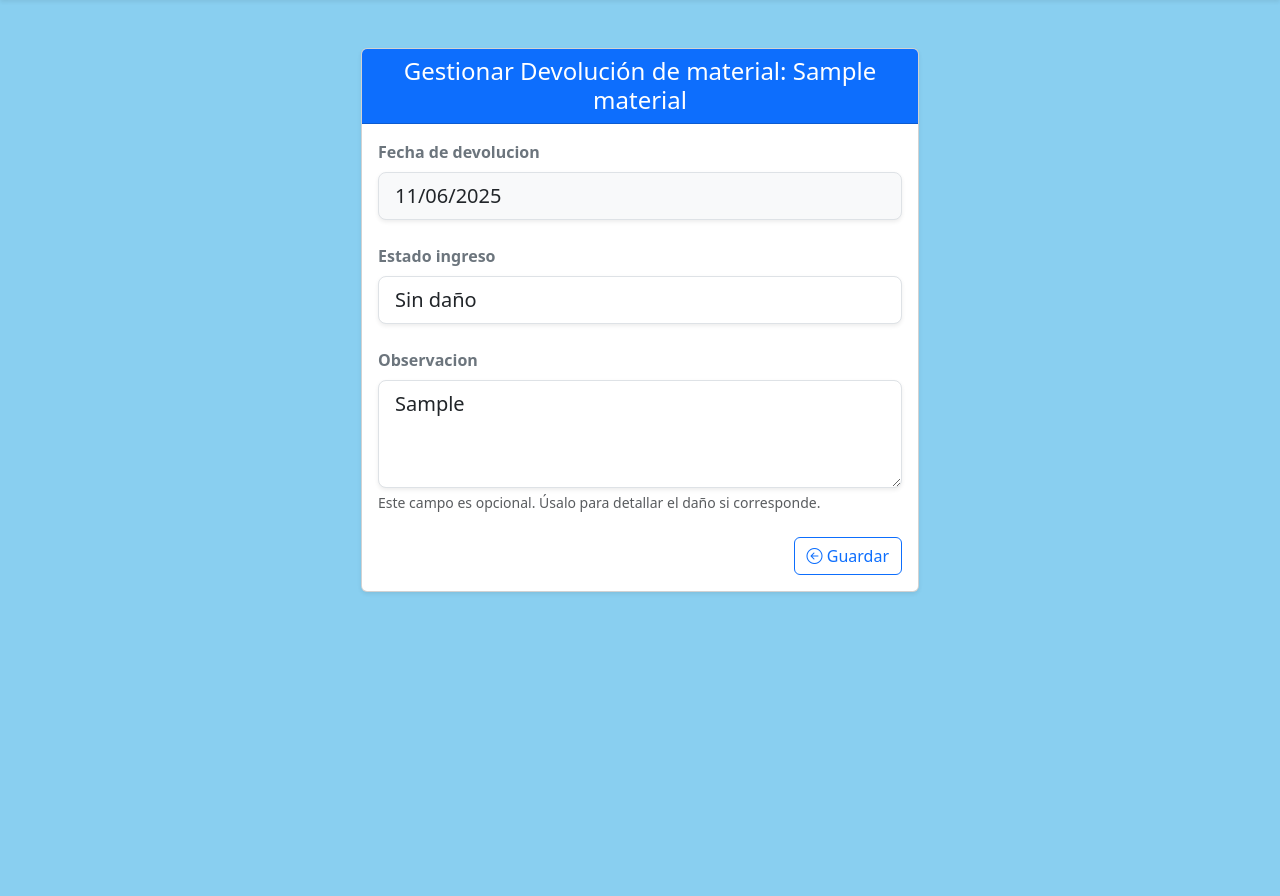
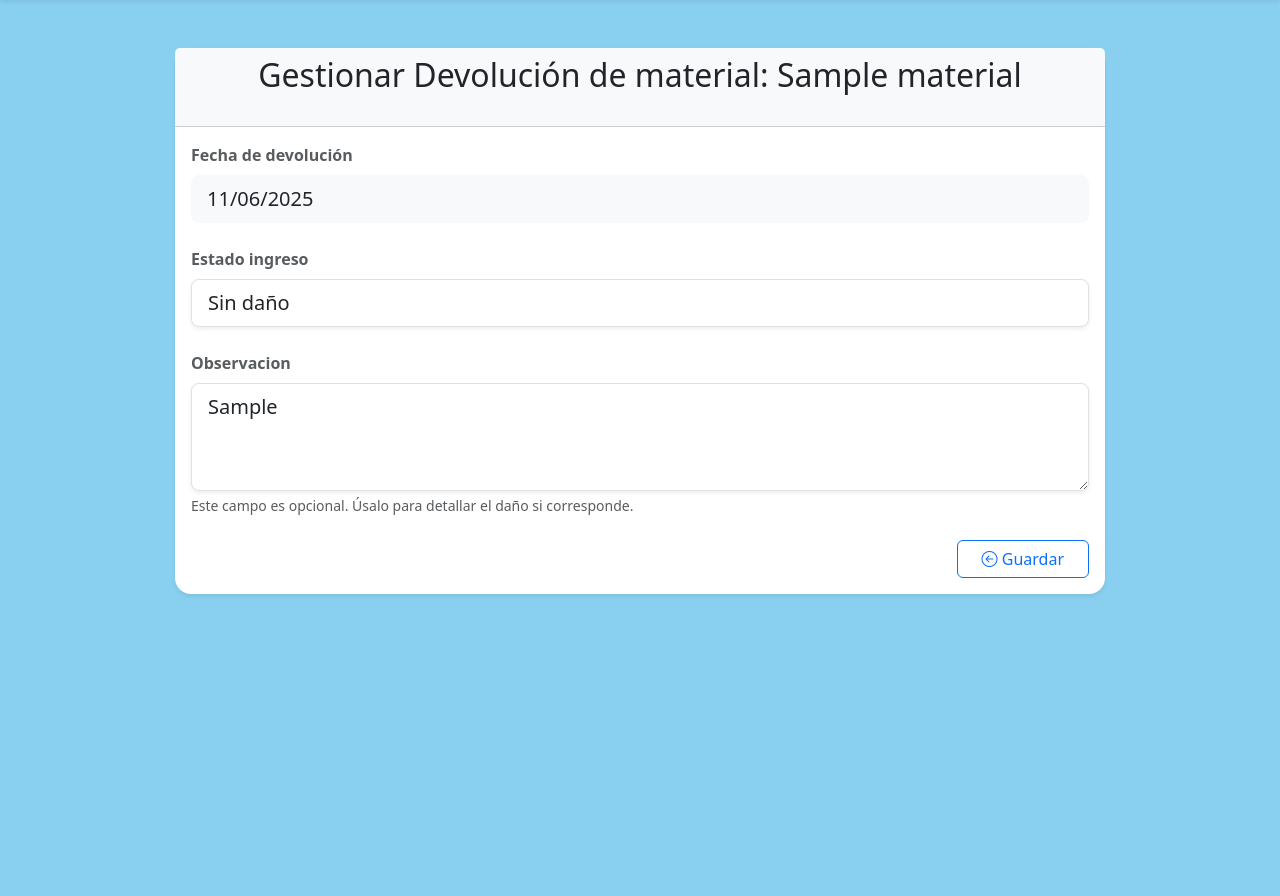
Before and after one commit to ConstanzaPavez/srvSIGEM, a Django app: page /devoluciones/1/ in a window 1280 px wide. Shown: the part 66-962 px from the top of the page. Run offline with Django 4.2, Linux system fonts and the light colour scheme; a user stored in the database is signed in; tables that the repository leaves empty hold one stand-in row (values such as "Sample post"); parts of the project's set-up code (start-up, migrations or seed data) failed here and were passed over; some libraries are stand-ins or nearby versions.

Commit message:
cambio visual gestionar devolucion

```diff
--- a/appSIGEM/templates/paginas/devoluciones/gestionar_devolucion.html
+++ b/appSIGEM/templates/paginas/devoluciones/gestionar_devolucion.html
@@ -4,28 +4,27 @@
 
 {% block content %}
 <div class="d-flex justify-content-center min-vh-100 text-black">
-    <div class="col-md-6">
-        <div class="card shadow-sm">
-            <div class="card-header bg-primary text-white">
-                <h4 class="mb-0 text-center">Gestionar Devolución de material: {{ item.material.nom_material }}</h4>
+    <div class="col-md-10">
+        <div class="card shadow-sm border-0 rounded-4">
+            <div class="card-header bg-light">
+                <h2 class="mb-4 text-center">Gestionar Devolución de material: {{ item.material.nom_material }}</h2>
             </div>
             <div class="card-body">
-
 
                 <form method="post" novalidate id="devolucionForm">
                     {% csrf_token %}
 
                     <!-- Mostrar fecha actual como referencia -->
                     <div class="mb-4">
-                        <label class="form-label fw-semibold text-secondary">Fecha de devolucion</label>
-                        <input type="text" class="form-control form-control-lg rounded-3 shadow-sm bg-light" value="{% now 'd/m/Y' %}" readonly>
+                        <label class="form-label fw-semibold text-muted">Fecha de devolución</label>
+                        <input type="text" class="form-control form-control-lg rounded-3 bg-light border-0" value="{% now 'd/m/Y' %}" readonly>
                     </div>
 
                     {% for field in form %}
                         {% if field.name != 'fecha_devolucion_real' %}
                         <div class="mb-4">
-                            <label for="{{ field.id_for_label }}" class="form-label fw-semibold text-secondary">{{ field.label }}</label>
-                            {{ field|add_class:"form-control form-control-lg rounded-3 shadow-sm" }}
+                            <label for="{{ field.id_for_label }}" class="form-label fw-semibold text-muted">{{ field.label }}</label>
+                            {{ field|add_class:"form-control form-control-lg rounded-3 border shadow-sm" }}
                             {% if field.help_text %}
                                 <div class="form-text">{{ field.help_text }}</div>
                             {% endif %}
@@ -37,11 +36,12 @@
                     {% endfor %}
 
                     <div class="text-end mt-4">
-                        <button type="submit" class="btn btn-outline-primary">
+                        <button type="submit" class="btn btn-outline-primary px-4">
                             <i class="bi bi-arrow-left-circle"></i> Guardar
                         </button>
                     </div>
                 </form>
+
             </div>
         </div>
     </div>
```
